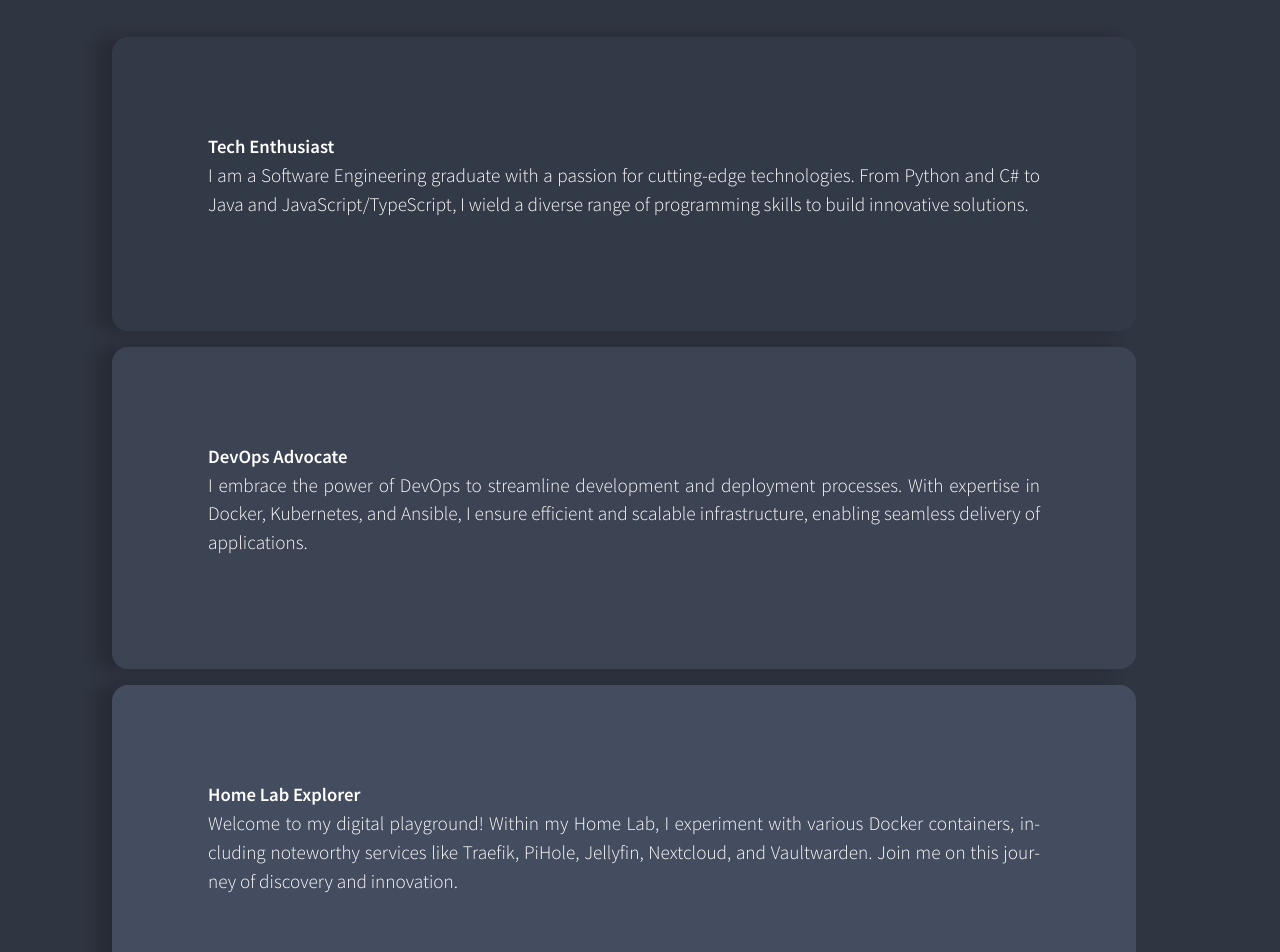
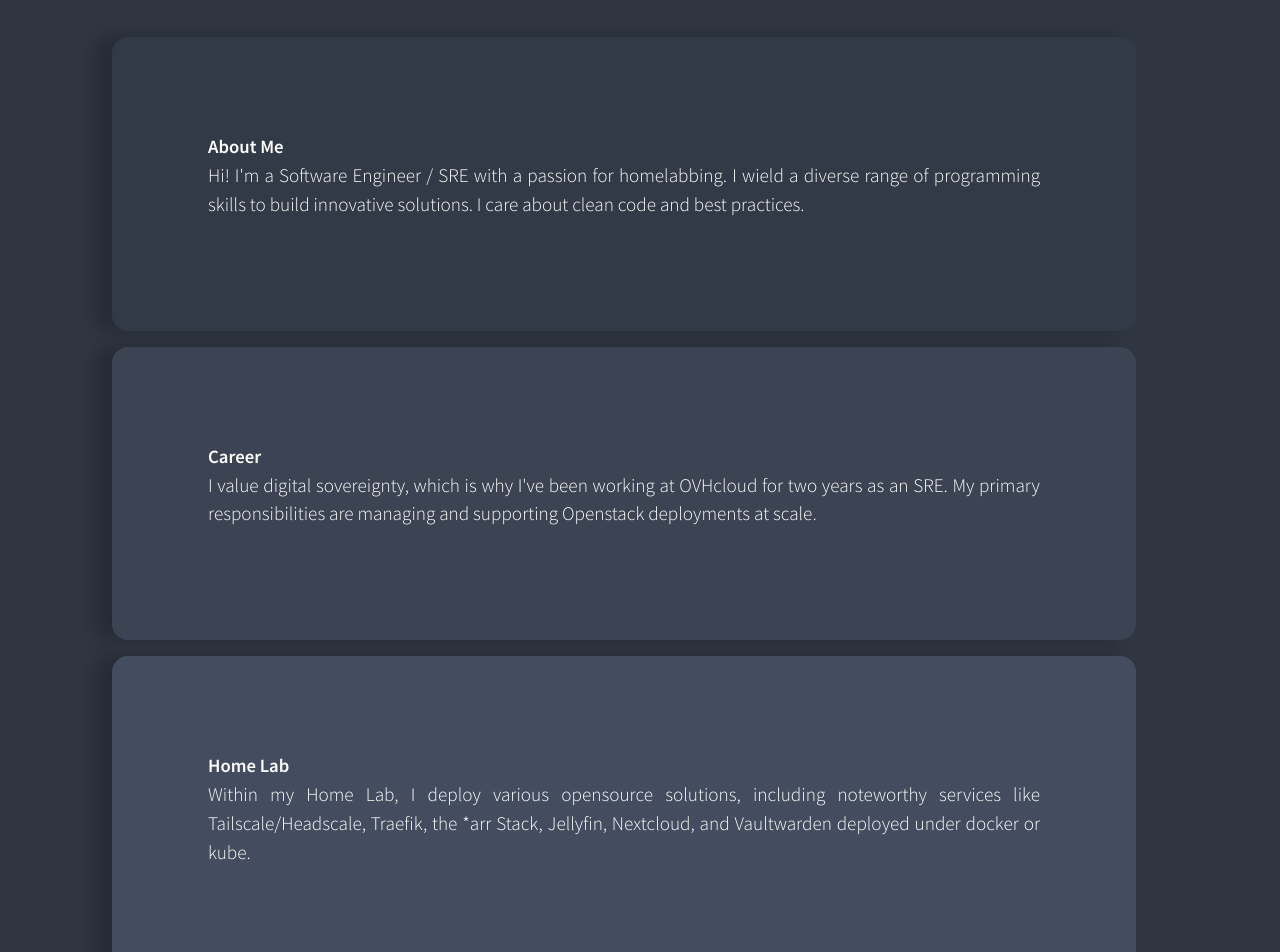
Before and after one commit to MatteoGisondi/portfolio, a Vue app: page / in a window 1280 px wide. Shown: the part 200-1152 px from the top of the page. Built offline with nearby package versions, Linux system fonts and the light colour scheme.

Commit message:
Changed: card descriptions

```diff
--- a/src/components/Cards.vue
+++ b/src/components/Cards.vue
@@ -1,31 +1,31 @@
 <template>
     <div class="wrapper">
         <div class="card" style="background-color: hsl(220, 16%, 24%)">
-            <h3>Tech Enthusiast</h3>
+            <h3>About Me</h3>
             <p>
-                I am a Software Engineering graduate with a passion for
-                cutting-edge technologies. From Python and C# to Java and
-                JavaScript/TypeScript, I wield a diverse range of programming
-                skills to build innovative solutions.
+                Hi! I'm a Software Engineer / SRE with a passion for
+                homelabbing. I wield a diverse range of programming
+                skills to build innovative solutions. I care about
+                clean code and best practices.
             </p>
         </div>
         <div class="card" style="background-color: hsl(222, 16%, 28%)">
-            <h3>DevOps Advocate</h3>
+            <h3>Career</h3>
             <p>
-                I embrace the power of DevOps to streamline development and
-                deployment processes. With expertise in Docker, Kubernetes, and
-                Ansible, I ensure efficient and scalable infrastructure,
-                enabling seamless delivery of applications.
+                I value digital sovereignty, which is why I've
+                been working at OVHcloud for two years as an SRE. My
+                primary responsibilities are managing and supporting
+                Openstack deployments at scale.
             </p>
         </div>
         <div class="card" style="background-color: hsl(220, 17%, 32%)">
-            <h3>Home Lab Explorer</h3>
+            <h3>Home Lab</h3>
             <p>
-                Welcome to my digital playground! Within my Home Lab, I
-                experiment with various Docker containers, including noteworthy
-                services like Traefik, PiHole, Jellyfin, Nextcloud, and
-                Vaultwarden. Join me on this journey of discovery and
-                innovation.
+                Within my Home Lab, I deploy various
+                opensource solutions, including noteworthy
+                services like Tailscale/Headscale, Traefik,
+                the *arr Stack, Jellyfin, Nextcloud, and Vaultwarden
+                deployed under docker or kube.
             </p>
         </div>
     </div>
```
